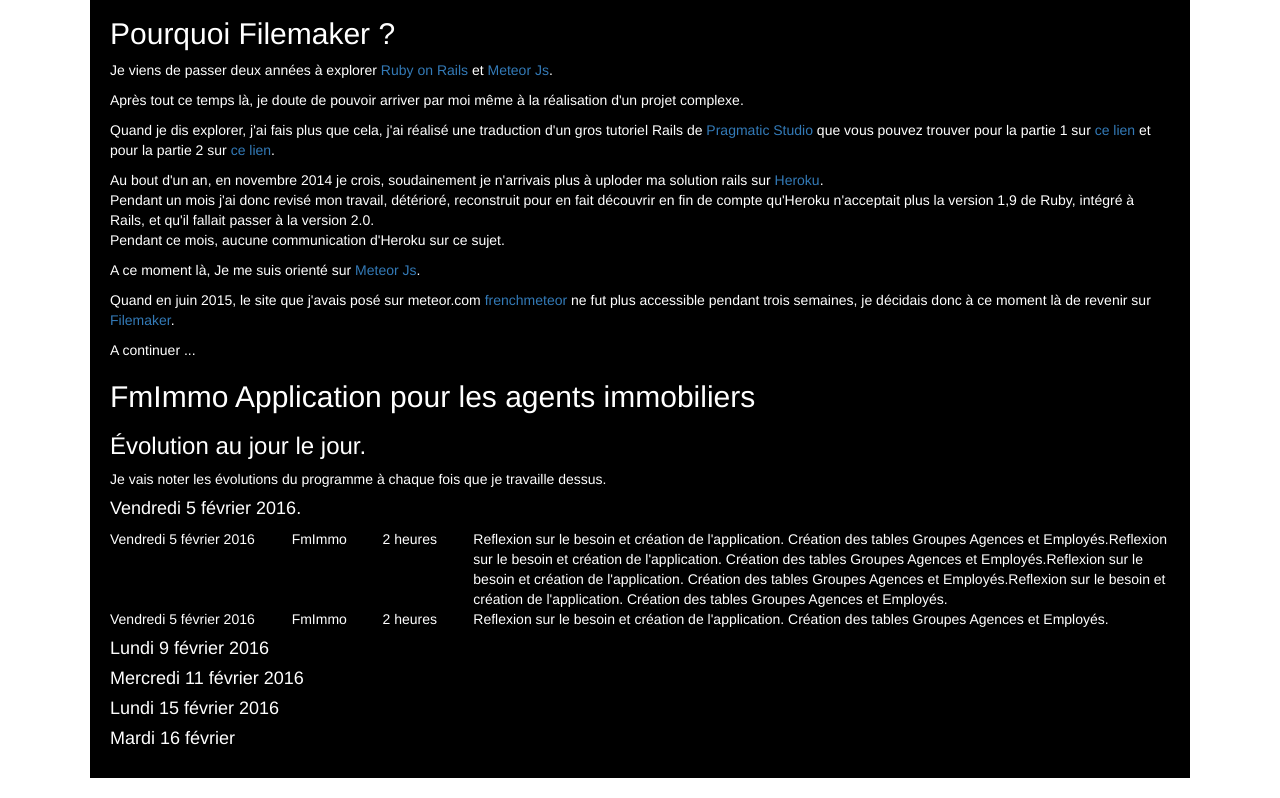
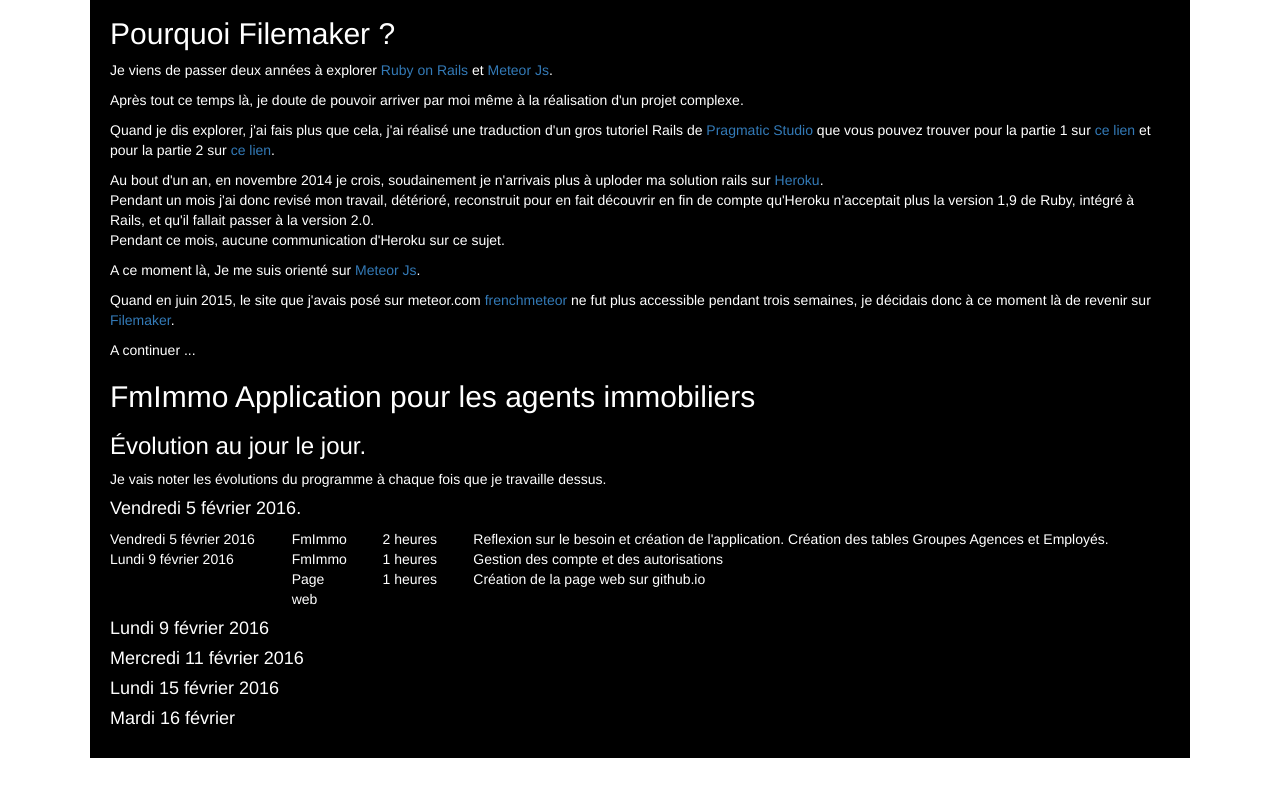
Before and after one commit to Heyho-letsgo/railstraduction, a plain HTML site: page AnatomieduneapplicationFilemaker.html.html in a window 1280 px wide. Shown: the part 912-1710 px from the top of the page. Drawn offline with Linux system fonts and the light colour scheme.

Commit message:
Rajout du 9 fevrier

```diff
--- a/AnatomieduneapplicationFilemaker.html.html
+++ b/AnatomieduneapplicationFilemaker.html.html
@@ -113,15 +113,24 @@
   <div class="col-md-2">Vendredi 5 février 2016</div>
   <div class="col-md-1">FmImmo</div>
   <div class="col-md-1">2 heures</div>
-  <div class="col-md-8">Reflexion sur le besoin et création de l'application. Création des tables Groupes Agences et Employés.Reflexion sur le besoin et création de l'application. Création des tables Groupes Agences et Employés.Reflexion sur le besoin et création de l'application. Création des tables Groupes Agences et Employés.Reflexion sur le besoin et création de l'application. Création des tables Groupes Agences et Employés.</div>
-</div>
+  <div class="col-md-8">Reflexion sur le besoin et création de l'application.
+  Création des tables Groupes Agences et Employés.</div>
+  </div>
 
-                                        <div class="row">
-  <div class="col-md-2">Vendredi 5 février 2016</div>
+
+                      <div class="row">
+  <div class="col-md-2">Lundi 9 février 2016</div>
   <div class="col-md-1">FmImmo</div>
-  <div class="col-md-1">2 heures</div>
-  <div class="col-md-8">Reflexion sur le besoin et création de l'application. Création des tables Groupes Agences et Employés.</div>
-</div>
+  <div class="col-md-1">1 heures</div>
+  <div class="col-md-8">Gestion des compte et des autorisations </div>
+  </div>
+                                         <div class="row">
+  <div class="col-md-2"></div>
+  <div class="col-md-1">Page web</div>
+  <div class="col-md-1">1 heures</div>
+  <div class="col-md-8">Création de la page web sur github.io</div>
+  </div>
+
 
 
 
```
